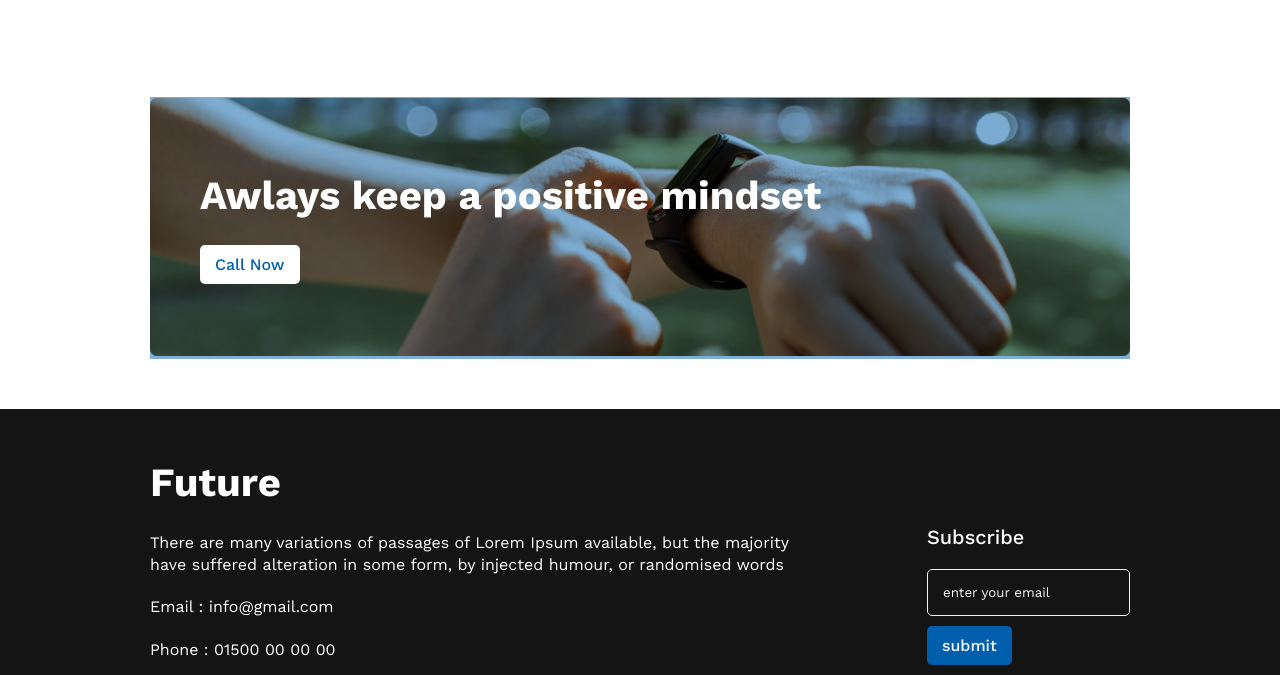
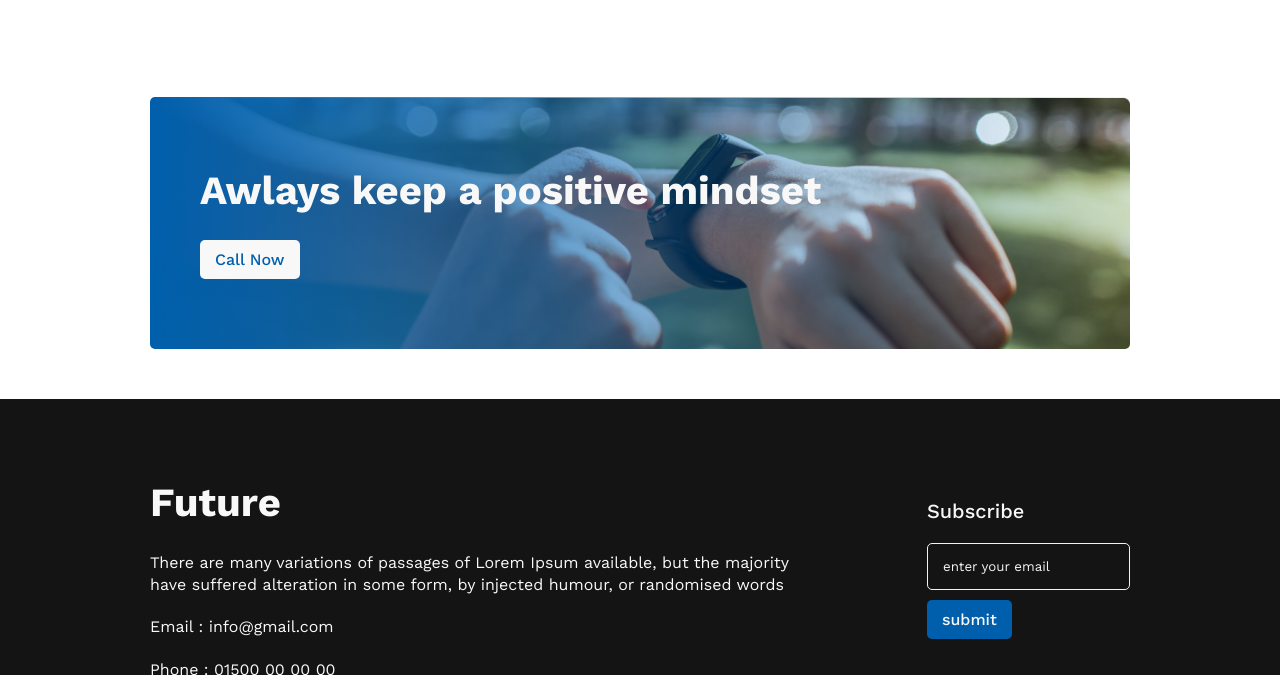
Before and after one commit to fazlyalahiru/assisnment-one, a plain HTML site: page index.html in a window 1280 px wide. Shown: the part 1566-2241 px from the top of the page. Drawn offline with nearby package versions, Linux system fonts and the light colour scheme.

Commit message:
gradient bg problem solved

```diff
--- a/styles/style.css
+++ b/styles/style.css
@@ -5,7 +5,7 @@
 
 .primary-button {
     color: #005FAC;
-    background-color: #fff;
+    background-color: #F8F8F8;
     border: none;
     padding: 10px 15px;
     border-radius: 5px;
@@ -23,14 +23,14 @@
 }
 
 .hero-title {
-    color: #fff;
+    color: #F8F8F8;
     font-weight: 700;
     font-size: 50px;
     line-height: 1.2;
 }
 
 .white-description {
-    color: #fff;
+    color: #F8F8F8;
     font-size: 16px;
     line-height: 1.4;
     margin: 10px 0 20px 0;
@@ -101,15 +101,17 @@
 /* Positive Mind Styles */
 .positive-mindset {
     margin: 50px 150px;
-    background: url(../images/watch.png) no-repeat;
-    background-color: #005fac7f;
-    background-blend-mode: multiply;
-    background-size: contain;
-    padding: 75px 50px;
+
+    background: linear-gradient(90deg, #005FAC, #f8f8f800), url(../images/watch.png);
+    background-repeat: no-repeat;
+    background-size: cover;
+    padding: 70px 50px;
+    background-blend-mode: normal;
+    border-radius: 5px;
 }
 
 .white-title {
-    color: #fff;
+    color: #F8F8F8;
     font-weight: 700;
     font-size: 40px;
     line-height: 1.2;
@@ -119,14 +121,14 @@
 /* footer section css */
 .footer-container {
     background-color: #151414;
-    padding: 50px 150px;
+    padding: 80px 150px;
     display: flex;
 }
 
 .subscribe-title {
     font-size: 20px;
     font-weight: 500;
-    color: white;
+    color: #F8F8F8;
 }
 
 .type-submit {
@@ -140,12 +142,13 @@
     border-radius: 5px;
     margin: 20px 0 10px 0;
 }
-::placeholder{
-color: #F3F3F3;
+
+::placeholder {
+    color: #F3F3F3;
 }
 
 .type-submit input {
-    color: #fff;
+    color: #F8F8F8;
     background-color: #005FAC;
     border: none;
     padding: 10px 15px;
@@ -158,7 +161,11 @@ color: #F3F3F3;
     padding-right: 100px;
 }
 
+.footer-left img {
+    width: 35px;
+    padding: 0 5px;
+}
+
 .footer-right {
-    display: grid;
-    align-content: center;
+    margin-top: 20px;
 }
```
